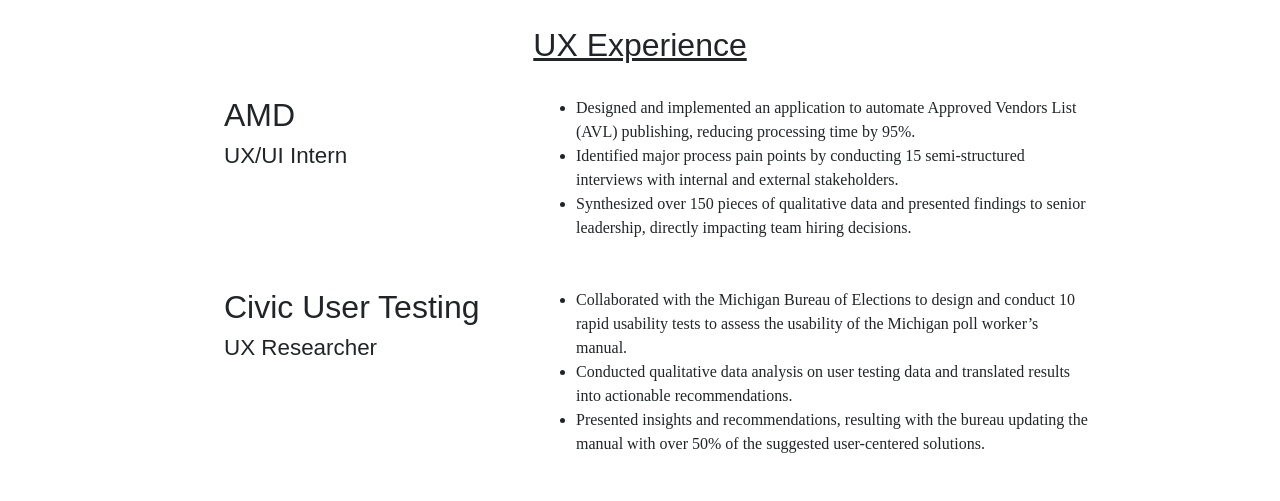
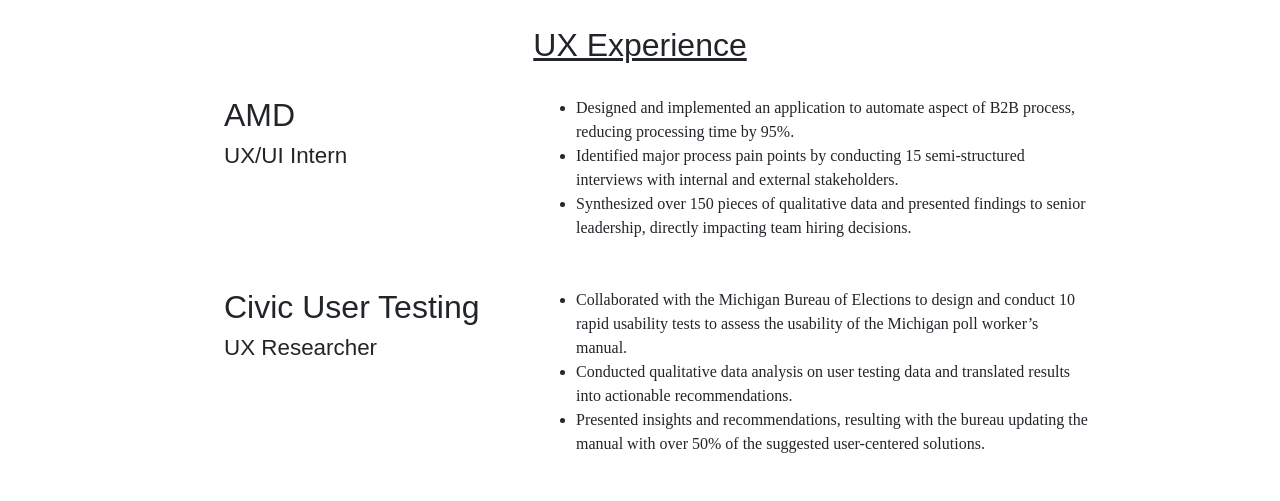
Before and after one commit to kathleencurran2021/kathleencurran-portfolio, a plain HTML site: page resume.html in a window 1280 px wide. Shown: the part 243-744 px from the top of the page. Drawn offline with nearby package versions, Linux system fonts and the light colour scheme.

Commit message:
updated resume

```diff
--- a/resume.html
+++ b/resume.html
@@ -44,7 +44,7 @@
     <div class="resume-pdf">
       <span class="text-center align-middle">
         <a type="button" id="resume-button" class="btn  resume-btn btn-dark"
-          href="https://drive.google.com/file/d/1XqdxK3fpo9HsswgfVFG9gD97LDCWuUS4/view?usp=share_link"
+          href="https://drive.google.com/file/d/1ONeX6Q8_suUre_X8jn5xL6x2gFt4e_sd/view?usp=sharing"
           target="_blank">View
           Resume<i class="fa fa-external-link"></i></a>
       </span>
@@ -58,8 +58,8 @@
           <h3>UX/UI Intern</h3>
         </div>
         <ul>
-          <li>Designed and implemented an application to automate Approved
-            Vendors List (AVL) publishing, reducing
+          <li>Designed and implemented an application to automate aspect of B2B
+            process, reducing
             processing time by 95%.</li>
           <li>Identified major process pain points by conducting 15
             semi-structured interviews with internal and
```
